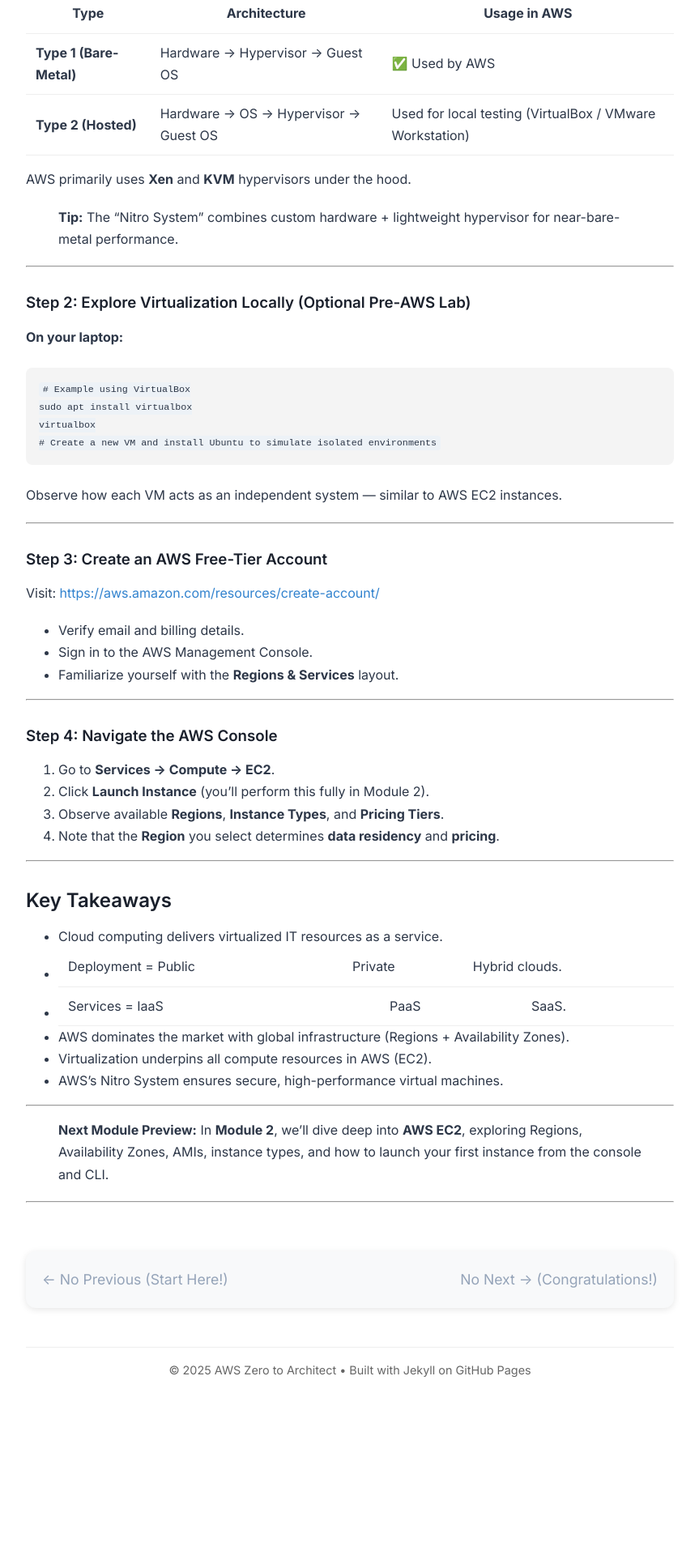
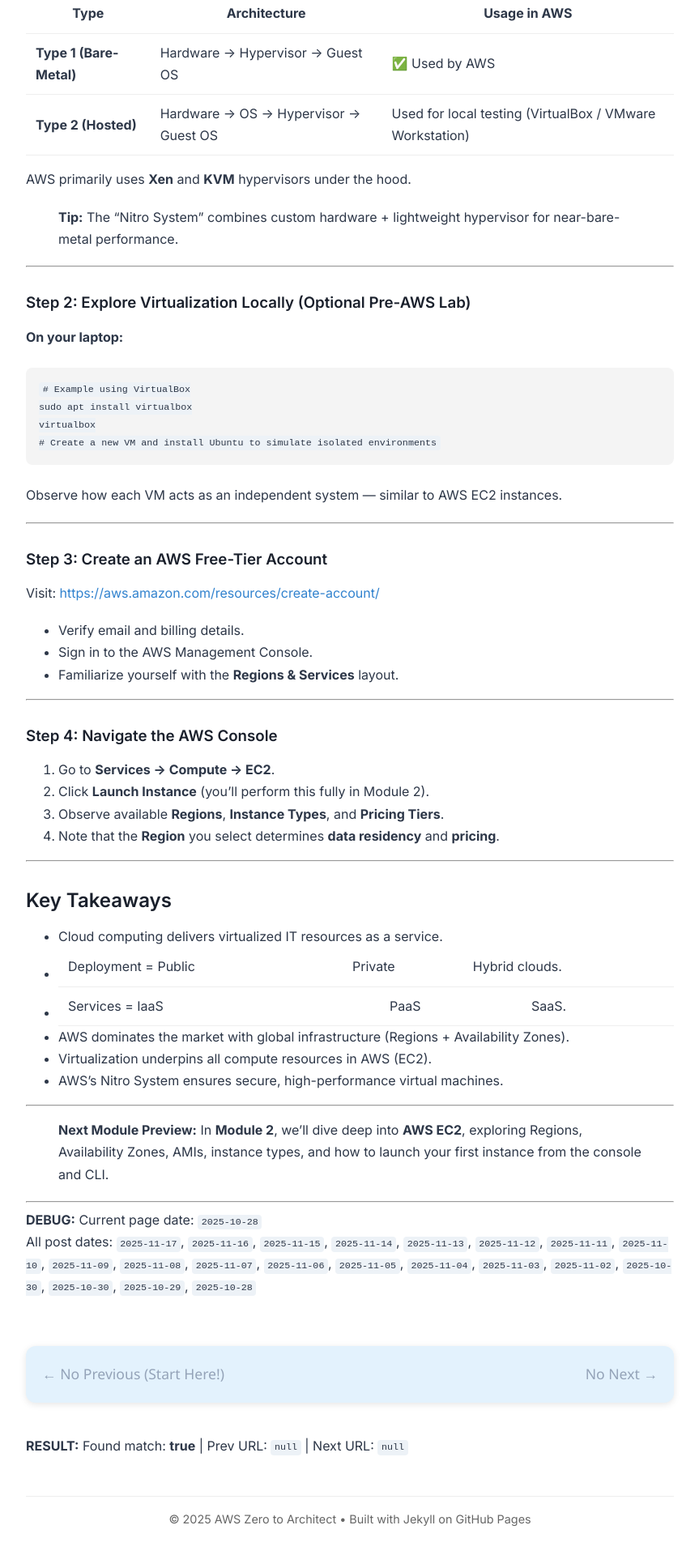
Before and after one commit to asiandevs/aws-zero-to-architect-blog, a Jekyll site: the page built from _posts/2025-10-28-module1-introduction-to-cloud-computing.md, in a window 1280 px wide. Shown: the part 3539-5459 px from the top of the page at 81% size, without its empty margins (208-1071 px from the left). Built offline with Jekyll 4.4.1, drawn with Linux system fonts in a browser that asks for light colours; before the commit the page ends 5275 px from its top, so only the background shows below that.

Commit message:
Update module-navigation.html

```diff
--- a/_includes/module-navigation.html
+++ b/_includes/module-navigation.html
@@ -1,18 +1,34 @@
 <!-- _includes/module-navigation.html -->
 <style>
-.module-nav { margin: 60px 0 40px; padding: 20px; background: #f8f9fa; border-radius: 12px; text-align: center; font-size: 1.1em; box-shadow: 0 2px 8px rgba(0,0,0,0.1); }
-.module-nav a { color: #2563eb; font-weight: 600; text-decoration: none; display: inline-flex; align-items: center; gap: 6px; }
+.module-nav {
+  margin: 60px 0 40px; padding: 20px; background: #e3f2fd; border-radius: 12px;
+  text-align: center; font-size: 1.1em; box-shadow: 0 2px 8px rgba(0,0,0,0.1);
+  font-family: 'Segoe UI', sans-serif;
+}
+.module-nav a { color: #1e40af; font-weight: 600; text-decoration: none; }
 .module-nav a:hover { text-decoration: underline; }
-.prev-link { color: #16a34a; } /* Green for next */
+.module-nav .debug { font-size: 0.8em; color: #dc2626; margin-top: 10px; }
 </style>
 
 {% assign sorted_posts = site.posts | sort: 'date' | reverse %}
 {% assign prev_post = null %}
 {% assign next_post = null %}
 {% assign current_date = page.date | date: "%Y-%m-%d" %}
+{% assign found = false %}
+
+<!-- DEBUG: List all post dates -->
+<div class="debug">
+  <strong>DEBUG:</strong> Current page date: <code>{{ current_date }}</code><br>
+  All post dates:
+  {% for p in sorted_posts %}
+    <code>{{ p.date | date: "%Y-%m-%d" }}</code>{% if forloop.last == false %}, {% endif %}
+  {% endfor %}
+</div>
 
 {% for post in sorted_posts %}
-  {% if post.date | date: "%Y-%m-%d" == current_date %}
+  {% assign post_date = post.date | date: "%Y-%m-%d" %}
+  {% if post_date == current_date %}
+    {% assign found = true %}
     {% assign current_index = forloop.index0 %}
     {% if current_index > 0 %}
       {% assign prev_post = sorted_posts[current_index - 1] %}
@@ -29,10 +45,10 @@
 
     <!-- Previous -->
     {% if prev_post %}
-      <a href="{{ prev_post.url | relative_url }}" style="color: #2563eb;">
+      <a href="{{ prev_post.url | relative_url }}">
         ← Previous: {{ prev_post.title | truncate: 45 }}
       </a>
-    {% elsif page.date | date: "%Y-%m-%d" == '2025-10-28' %}
+    {% elsif current_date == '2025-10-28' %}
       <span style="color: #94a3b8;">← No Previous (Start Here!)</span>
     {% else %}
       <span style="color: #94a3b8;">← No Previous</span>
@@ -40,10 +56,10 @@
 
     <!-- Next -->
     {% if next_post %}
-      <a href="{{ next_post.url | relative_url }}" class="prev-link">
+      <a href="{{ next_post.url | relative_url }}">
         Next: {{ next_post.title | truncate: 45 }} →
       </a>
-    {% elsif page.date | date: "%Y-%m-%d" == '2025-11-15' %}
+    {% elsif current_date == '2025-11-15' %}
       <span style="color: #94a3b8;">No Next → (Congratulations!)</span>
     {% else %}
       <span style="color: #94a3b8;">No Next →</span>
@@ -51,3 +67,11 @@
 
   </div>
 </nav>
+
+<!-- FINAL DEBUG -->
+<div class="debug">
+  <strong>RESULT:</strong>
+  Found match: <strong>{{ found }}</strong> |
+  Prev URL: <code>{{ prev_post.url | default: 'null' }}</code> |
+  Next URL: <code>{{ next_post.url | default: 'null' }}</code>
+</div>
```
